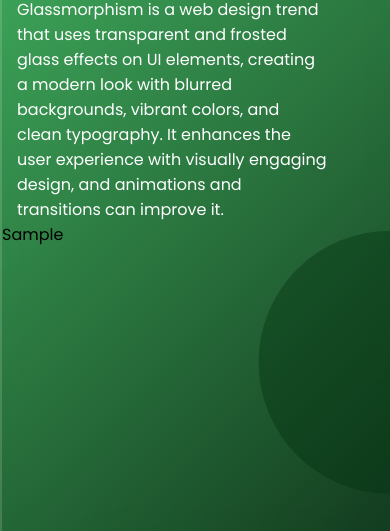
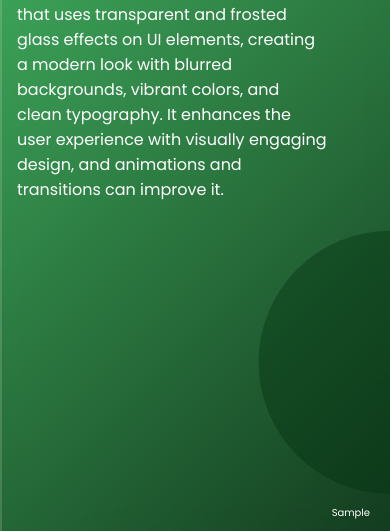
Before and after one commit to Yudin101/glassmorphism, a plain HTML site: page index.html in a window 390 px wide. Shown: the part 313-844 px from the top of the page. Drawn offline with nearby package versions, Linux system fonts and the light colour scheme.

Commit message:
updated responsiveness

```diff
--- a/styles.css
+++ b/styles.css
@@ -106,11 +106,19 @@ header .navbar .menu{
 .text-content{
   color: white;
   width: 40%;
-  margin: 25px 0 0 50px;
+  margin: 5px 0 0 50px;
 }
 
 .text-content h2{
   margin-bottom: 15px;
+}
+
+.bottom{
+  position: absolute;
+  bottom: 10px;
+  right: 20px;
+  font-size: 15px;
+  color: white;
 }
 
 @media screen and (max-width:850px){
@@ -143,4 +151,8 @@ header .navbar .menu{
   .navbar .menu a{
     font-size: 14px;
   }
+
+  .bottom{
+    font-size: 10px;
+  }
 }
```
